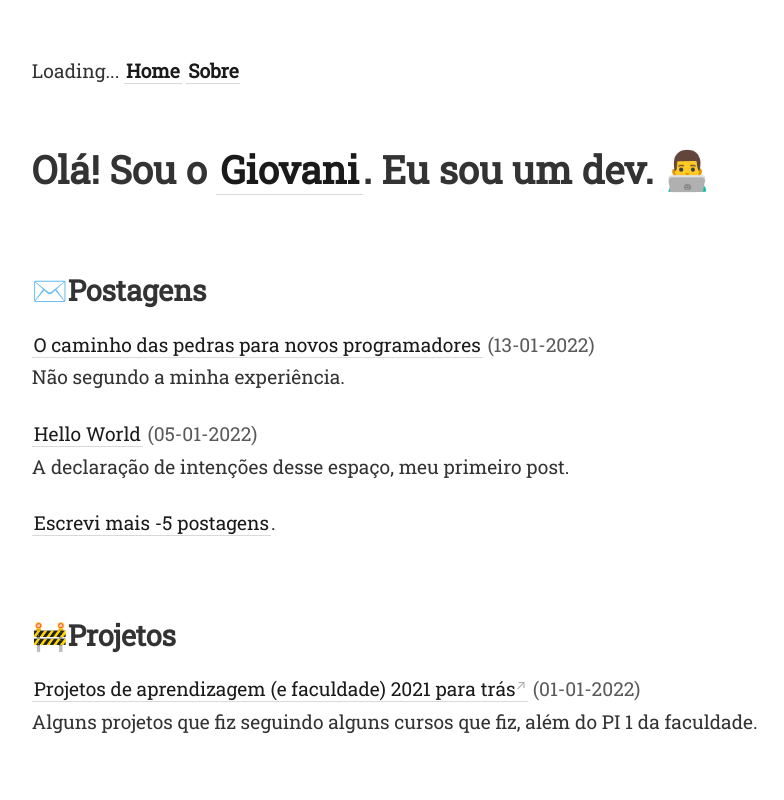
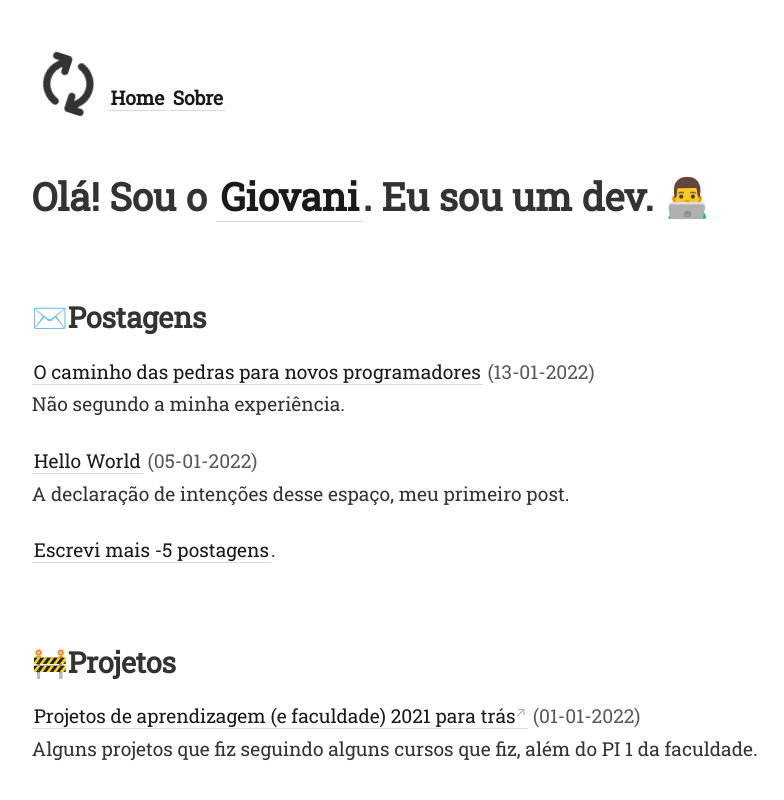
Before and after one commit to gio-bon/MyDigitalGarden, a Jekyll site: the page built from _pages/index.md, in a window 1280 px wide. Shown: the top 800 px of the page, without its empty margins (157-941 px from the left). Built offline with Jekyll 4.4.1, drawn with Linux system fonts in a browser that asks for light colours; nearby versions of some CDN libraries.

Commit message:
script icons

```diff
--- a/_includes/nav.html
+++ b/_includes/nav.html
@@ -1,3 +1,7 @@
+<head>
+    <script src="https://kit.fontawesome.com/2635e42ccc.js" crossorigin="anonymous"></script>
+</head>
+
 <div class="nav">
     <i class="fa fa-refresh fa-spin fa-3x fa-fw"></i><span class="sr-only">Loading...</span>
     <a class="internal-link" href="{{ site.baseurl }}/"><b>Home</b></a>
```
